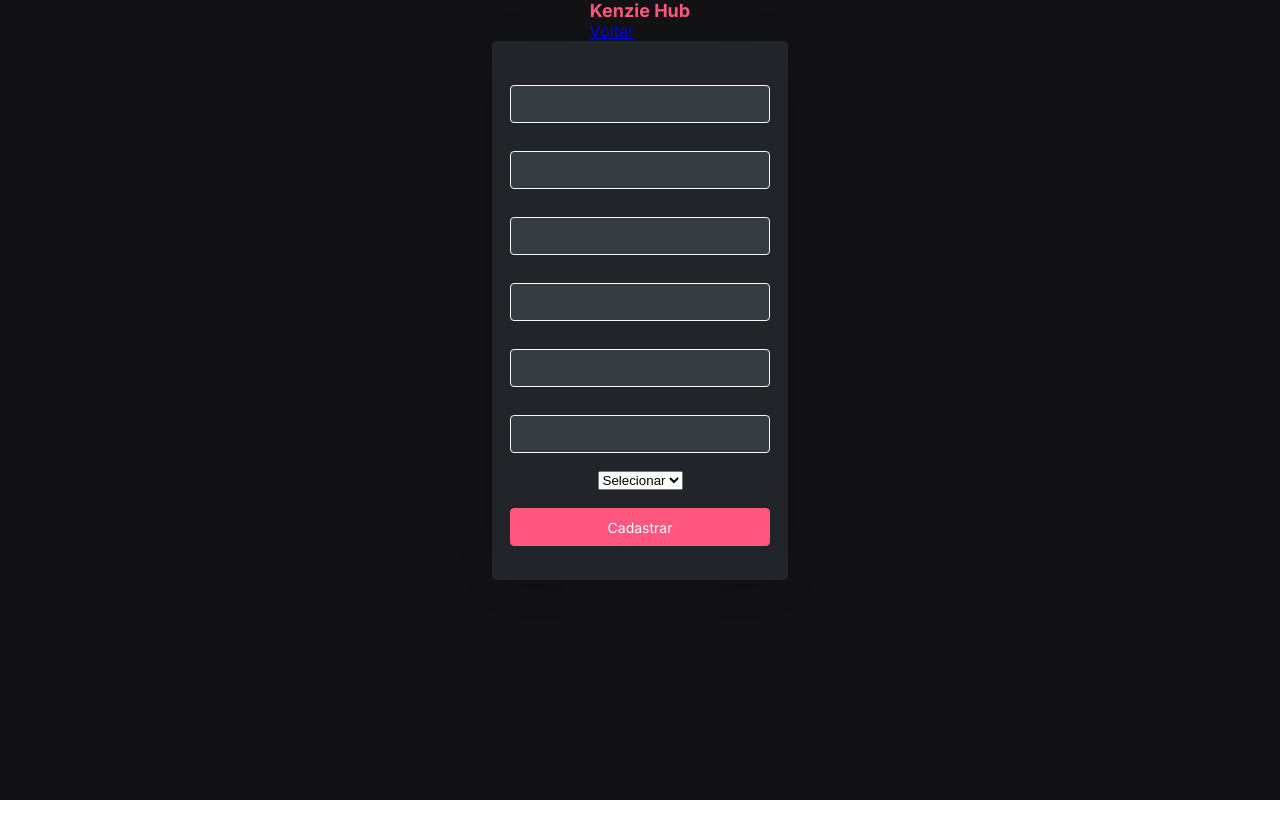
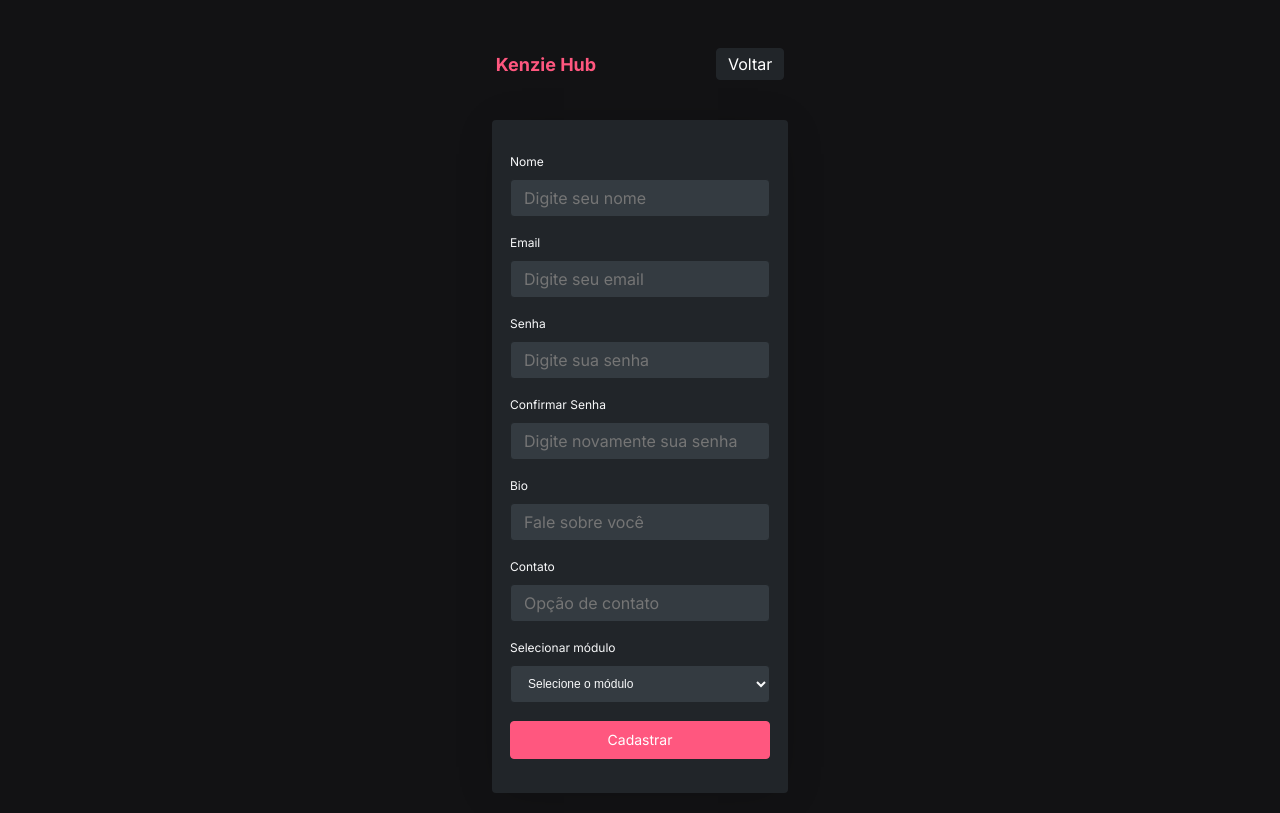
Before and after one commit to joaobuga35/Kenzie-hub, a React (Create React App) app: page /register in a window 1280 px wide. Built offline with nearby package versions, Linux system fonts and the light colour scheme.

Commit message:
styles about register and dash

```diff
--- a/src/components/Form/styles.js
+++ b/src/components/Form/styles.js
@@ -1,6 +1,7 @@
 import styled from "styled-components";
 
 export const Form = styled.form`
+  margin-bottom: 2rem;
   width: 29.6rem;
   height: ${(props) => props.heightForm};
 
@@ -15,4 +16,31 @@ export const Form = styled.form`
 
   border-radius: 0.4rem;
   box-shadow: 0px 4px 40px -10px rgba(0, 0, 0, 0.25);
+
+  .div-select {
+    width: 100%;
+    display: flex;
+    flex-direction: column;
+  }
+
+  .module {
+    width: 100%;
+    height: 3.8rem;
+
+    background-color: var(--gray-2);
+    color: var(--gray-0);
+
+    border: 1px solid var(--gray-3);
+    border-radius: 0.4rem;
+
+    padding-left: 1.3rem;
+    padding-top: 0.8rem;
+    padding-bottom: 0.8rem;
+
+    font-size: 1.2rem;
+
+    :focus {
+      border: 1px solid var(--gray-1);
+    }
+  }
 `;
--- a/src/components/Header/index.jsx
+++ b/src/components/Header/index.jsx
@@ -1 +1,12 @@
-export const Header = () => {};
+import { Link } from "react-router-dom";
+import { Logo } from "../../styles/Logo";
+import { HeaderDash } from "./styles";
+
+export const Header = () => {
+  return (
+    <HeaderDash>
+      <Logo>Kenzie Hub</Logo>
+      <Link to={"/"}>Sair</Link>
+    </HeaderDash>
+  );
+};
--- a/src/components/Header/styles.js
+++ b/src/components/Header/styles.js
@@ -0,0 +1,31 @@
+import styled from "styled-components";
+
+export const HeaderDash = styled.header`
+  padding: 0rem 1.6rem 0rem 1.6rem;
+  display: flex;
+  justify-content: space-between;
+  align-items: center;
+  padding-top: 2rem;
+  padding-bottom: 2rem;
+
+  border-bottom: 1px solid var(--gray-3);
+  a {
+    text-decoration: none;
+    background-color: var(--gray-3);
+    color: var(--color-background);
+
+    width: 6.8rem;
+    height: 3.2rem;
+
+    border: 1px solid var(--gray-3);
+    border-radius: 0.4rem;
+
+    display: flex;
+    justify-content: center;
+    align-items: center;
+
+    :hover {
+      filter: brightness(0.9);
+    }
+  }
+`;
--- a/src/components/Input/styles.js
+++ b/src/components/Input/styles.js
@@ -7,12 +7,18 @@ export const Input = styled.input`
   background-color: var(--gray-2);
   color: var(--gray-0);
 
-  border: 1px solid var(--gray-0);
+  border: 1px solid var(--gray-3);
   border-radius: 0.4rem;
 
   padding-left: 1.3rem;
   padding-top: 0.8rem;
   padding-bottom: 0.8rem;
+
+  outline: 0;
+
+  :focus {
+    border: 1px solid var(--gray-1);
+  }
 `;
 
 export const Label = styled.label`
--- a/src/pages/Dashboard/index.jsx
+++ b/src/pages/Dashboard/index.jsx
@@ -1 +1,21 @@
-export const Dashboard = () => {};
+import { Header } from "../../components/Header";
+import { DivDashMain, Profile } from "./styles";
+export const Dashboard = () => {
+  return (
+    <div className="container-dash">
+      <DivDashMain>
+        <Header></Header>
+        <Profile border={"1px solid var(--gray-3)"}>
+          <h2>Olá, Samuel Leão</h2>
+          <span>Primeiro módulo (Introdução ao Frontend)</span>
+        </Profile>
+        <Profile>
+          <h2>Que pena! Estamos em desenvolvimento.</h2>
+          <p>
+            Nossa aplicação está em desenvolvimento, em breve teremos novidades
+          </p>
+        </Profile>
+      </DivDashMain>
+    </div>
+  );
+};
--- a/src/pages/Dashboard/styles.js
+++ b/src/pages/Dashboard/styles.js
@@ -0,0 +1,32 @@
+import styled from "styled-components";
+
+export const DivDashMain = styled.div`
+  @media (min-width: 1024px) {
+    max-width: 900px;
+    margin: 0 auto;
+  }
+`;
+
+export const Profile = styled.div`
+  padding: 0rem 1.6rem 0rem 1.6rem;
+  padding-top: 2rem;
+  padding-bottom: 2rem;
+
+  border-bottom: ${(props) => props.border};
+
+  h2 {
+    color: var(--gray-0);
+    font-size: 1.8rem;
+    margin-bottom: 1rem;
+  }
+
+  span {
+    color: var(--gray-1);
+    font-size: 1.2rem;
+  }
+
+  p {
+    color: var(--gray-1);
+    font-size: 1.4rem;
+  }
+`;
--- a/src/pages/Register/index.jsx
+++ b/src/pages/Register/index.jsx
@@ -2,26 +2,72 @@ import { Form } from "../../components/Form/styles.js";
 import { InputsMain } from "../../components/Input";
 import { Logo } from "../../styles/Logo.js";
 import { BtnDefault } from "../../styles/Button.js";
-
 import { Link } from "react-router-dom";
+import { DivButtonBack } from "./styles.js";
+import { Label } from "../../components/Input/styles.js";
 
 export const Register = () => {
   return (
-    <div className="container">
-      <div>
+    <div className="container container-register">
+      <DivButtonBack>
         <Logo>Kenzie Hub</Logo>
         <Link to={"/"}>Voltar</Link>
-      </div>
+      </DivButtonBack>
       <Form>
-        <InputsMain></InputsMain>
-        <InputsMain></InputsMain>
-        <InputsMain></InputsMain>
-        <InputsMain></InputsMain>
-        <InputsMain></InputsMain>
-        <InputsMain></InputsMain>
-        <select name="modulo" id="modulo">
-          <option value="Selecione o módulo">Selecionar</option>
-        </select>
+        <InputsMain
+          label={"Nome"}
+          type={"text"}
+          id={"name"}
+          placeholder={"Digite seu nome"}
+        />
+        <InputsMain
+          label={"Email"}
+          type={"text"}
+          id={"email"}
+          placeholder={"Digite seu email"}
+        />
+        <InputsMain
+          label={"Senha"}
+          type={"password"}
+          id={"password"}
+          placeholder={"Digite sua senha"}
+        />
+        <InputsMain
+          label={"Confirmar Senha"}
+          type={"password"}
+          id={"passowordOk"}
+          placeholder={"Digite novamente sua senha"}
+        />
+        <InputsMain
+          label={"Bio"}
+          type={"text"}
+          id={"bio"}
+          placeholder={"Fale sobre você"}
+        />
+        <InputsMain
+          label={"Contato"}
+          type={"text"}
+          id={"contact"}
+          placeholder={"Opção de contato"}
+        />
+        <div className="div-select">
+          <Label>Selecionar módulo</Label>
+          <select className="module" name="modulo" id="modulo">
+            <option value="">Selecione o módulo</option>
+            <option value="Primeiro módulo (Introdução ao Frontend)">
+              Primeiro módulo (Introdução ao Frontend)
+            </option>
+            <option value="Segundo módulo (Frontend Avançado)">
+              Segundo módulo (Frontend Avançado)
+            </option>
+            <option value="Terceiro módulo (Introdução ao Backend)">
+              Terceiro módulo (Introdução ao Backend)
+            </option>
+            <option value="Quarto módulo (Backend Avançado)">
+              Quarto módulo (Backend Avançado)
+            </option>
+          </select>
+        </div>
         <BtnDefault
           backColor={"var(--color-primary)"}
           colorBorder={"var(--color-primary)"}
--- a/src/pages/Register/styles.js
+++ b/src/pages/Register/styles.js
@@ -0,0 +1,30 @@
+import styled from "styled-components";
+
+export const DivButtonBack = styled.div`
+  display: flex;
+  align-items: center;
+  gap: 12rem;
+  max-width: 29.6rem;
+  margin: 0 auto;
+  margin-top: 4.8rem;
+  margin-bottom: 3.97rem;
+  a {
+    text-decoration: none;
+    background-color: var(--gray-3);
+    color: var(--color-background);
+
+    width: 6.8rem;
+    height: 3.2rem;
+
+    border: 1px solid var(--gray-3);
+    border-radius: 0.4rem;
+
+    display: flex;
+    justify-content: center;
+    align-items: center;
+
+    :hover {
+      filter: brightness(0.9);
+    }
+  }
+`;
--- a/src/routes/index.jsx
+++ b/src/routes/index.jsx
@@ -1,4 +1,5 @@
 import { Route, Routes } from "react-router-dom";
+import { Dashboard } from "../pages/Dashboard";
 import { Login } from "../pages/Login";
 import { Register } from "../pages/Register";
 
@@ -7,6 +8,7 @@ export const RoutesMain = () => {
     <Routes>
       <Route path="/" element={<Login />} />
       <Route path="/register" element={<Register />} />
+      <Route path="/dashboard" element={<Dashboard />} />
     </Routes>
   );
 };
--- a/src/styles/Button.js
+++ b/src/styles/Button.js
@@ -20,18 +20,3 @@ export const BtnDefault = styled.button`
     filter: brightness(0.9);
   }
 `;
-
-export const BtnLogoutAndBack = styled.button`
-  background-color: var(--gray-3);
-  color: var(--color-background);
-
-  width: ${(props) => props.widthBtn};
-  height: 3.2rem;
-
-  border: 1px solid var(--gray-3);
-  border-radius: 0.4rem;
-
-  display: flex;
-  justify-content: center;
-  align-items: center;
-`;
--- a/src/styles/Global.js
+++ b/src/styles/Global.js
@@ -53,6 +53,16 @@ export default createGlobalStyle`
     flex-direction: column;
   }
 
+  .container-register {
+    height: 100%;
+  }
+
+  .container-dash {
+    height: 100vh;
+    width: 100vw;
+    background-color: var(--gray-4);
+  }
+
   .containerInput {
     width: 100%;
   }
```
